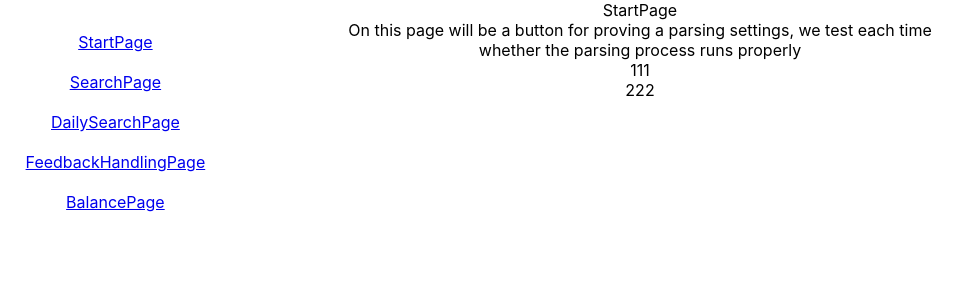
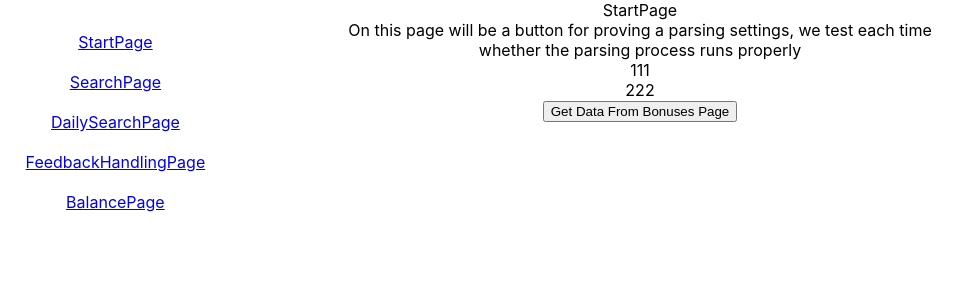
Before and after one commit to IvanGerman/OzonParsingFrontend, a React (Create React App) app: page / in a window 1280 px wide. Shown: the top 300 px of the page, without its empty margins (0-968 px from the left). Built offline with nearby package versions, Linux system fonts and the light colour scheme.

Commit message:
feat: sending simple test post request and getting response data from the backend

```diff
--- a/package.json
+++ b/package.json
@@ -49,5 +49,9 @@
       "last 1 firefox version",
       "last 1 safari version"
     ]
+  },
+  "devDependencies": {
+    "@babel/plugin-proposal-private-property-in-object": "^7.21.11",
+    "@babel/plugin-transform-private-property-in-object": "^7.23.4"
   }
 }
--- a/src/components/StartPage/StartPage.tsx
+++ b/src/components/StartPage/StartPage.tsx
@@ -1,12 +1,37 @@
 import './StartPage.css';
 
 export const StartPage = (props) => {
+
+  const baseURL = 'http://localhost:5000/api/';
+
+  const getBonusData = async (event) => {
+    console.log('getBonusData')
+    await fetch(baseURL + 'books', {
+      method: 'POST',
+      mode: 'cors',
+      headers: {
+        'Content-Type': 'application/json',
+
+      },
+      body: JSON.stringify({
+        "link": "4444444",
+        "message": "8888888"
+    })
+    })
+    .then((response) => {
+      return response.json();
+    })
+    .then((data) => {
+      console.log(data);
+    });
+  }
   return (
     <div className="start-page">
       <p>StartPage</p>
       <p>On this page will be a button for proving a parsing settings, we test each time whether the parsing process runs properly</p>
       <p>{props.startPageData[0].key1}</p>
       <p>{props.startPageData[1].key2}</p>
+      <button onClick = { getBonusData } >Get Data From Bonuses Page</button>
     </div>
   )
 };
```
Also changed, not shown: 1 other file (tests, documents, lock files or other folders).
